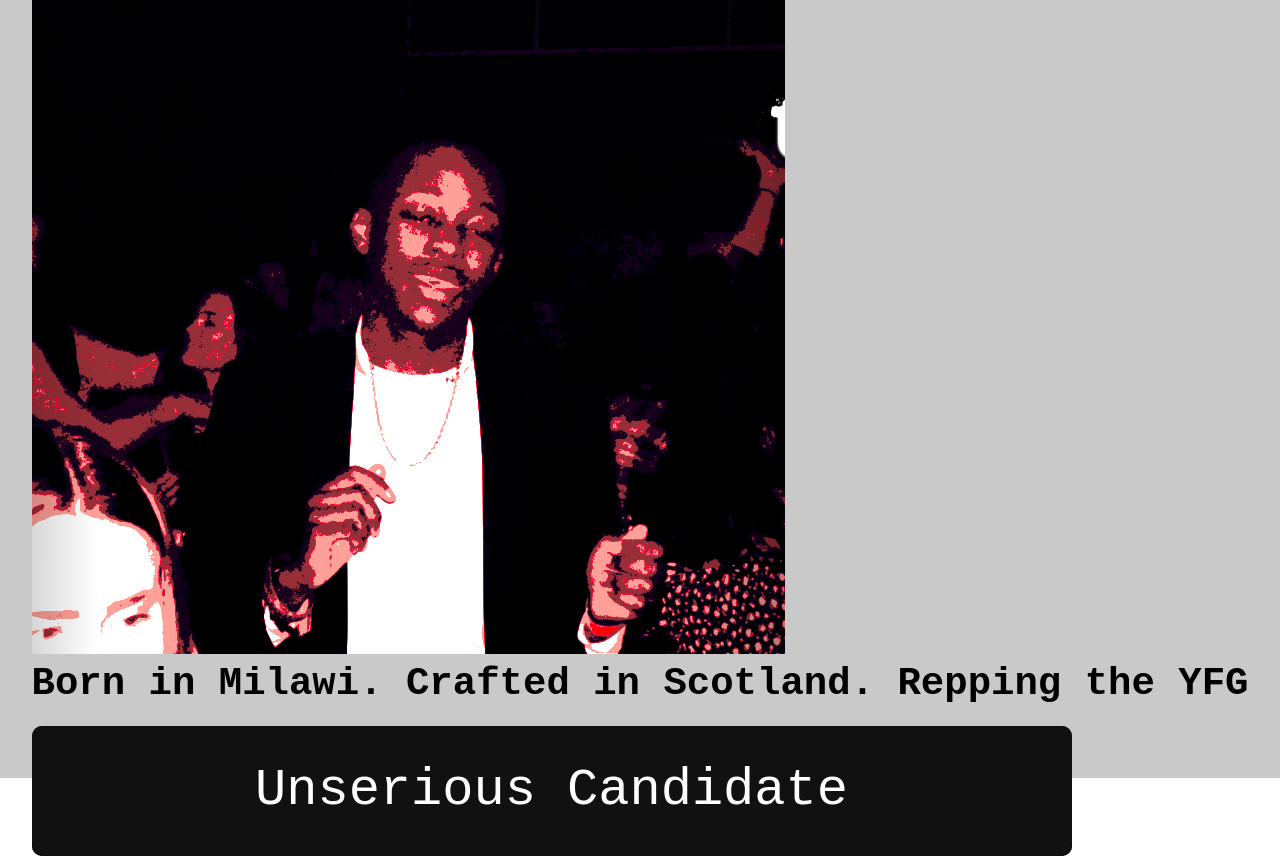
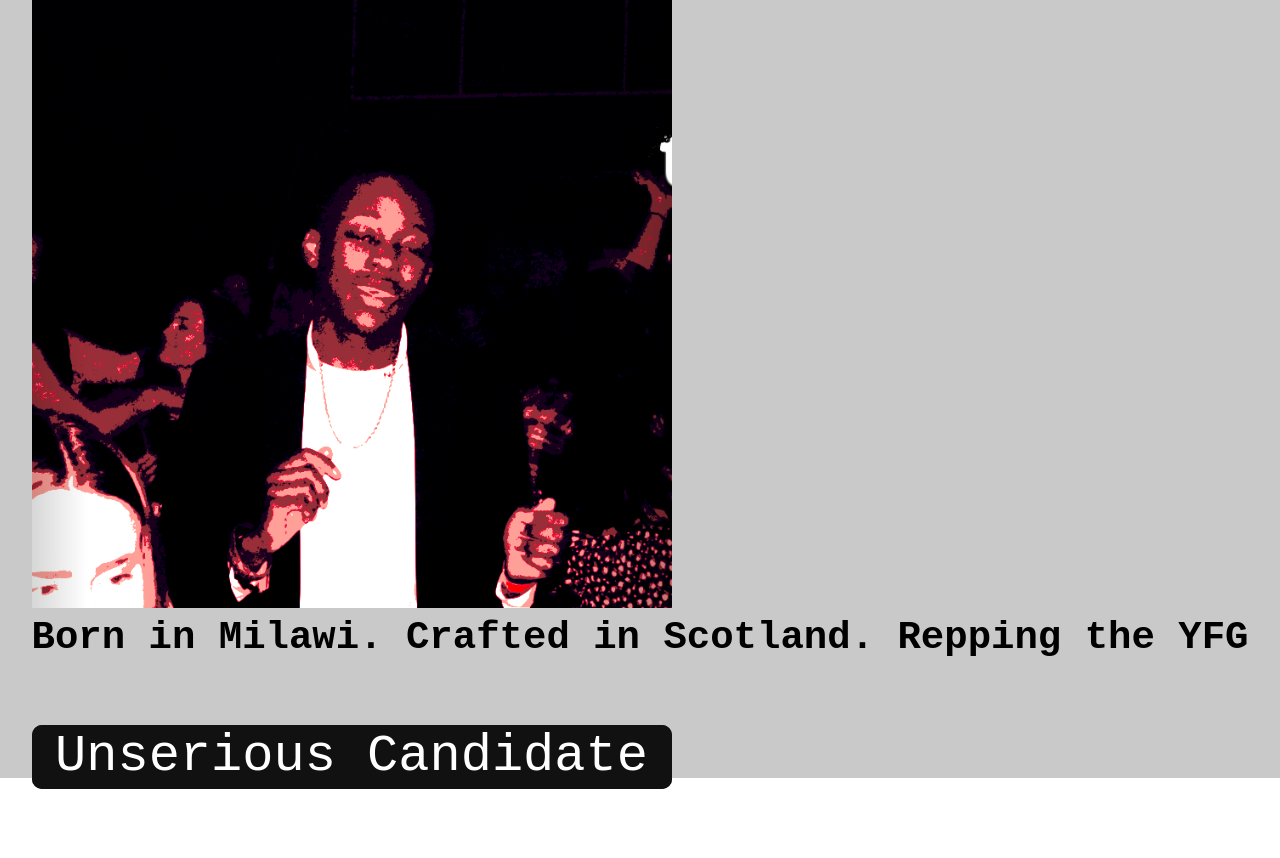
Before and after one commit to isEmmanuelOlowe/akaprince, a plain HTML site: page index.html in a window 1280 px wide. Shown: the part 822-1680 px from the top of the page. After the commit the page ends 1613 px from the top, so only its background shows below. Drawn offline with Linux system fonts and the light colour scheme.

Commit message:
more changes

```diff
--- a/index.css
+++ b/index.css
@@ -49,9 +49,15 @@
 }
 
 #section2 button {
-  margin-top: 20px;
+  margin-top: 5rem;
   font-size: 4rem;
 }
+
+#section2 img {
+height: 80vh;
+width: 80vh;
+}
+
 /**
 NNNNNNNNNNEWWWW
 */
@@ -60,8 +66,8 @@ a {
   text-decoration: none;
 }
 .glow-on-hover {
-    width: 80rem;
-    height: 10rem;
+    width: 50vw;
+    height: 8vh;
     border: none;
     outline: none;
     color: #fff;
--- a/index.html
+++ b/index.html
@@ -20,7 +20,7 @@
       <div class="phrase">
         <h2>Born in Milawi. Crafted in Scotland. Repping the YFG</h2>
       </div>
-      <button class="glow-on-hover" type="button"> <a href="https://l.instagram.com/?u=https%3A%2F%2Fampl.ink%2Fem2op&e=ATNnZ--VmRuY_35l1qTrv5X7jN7u4KVg4MdEBl_omGA9mNrETIyRhZ0yngchAHJ8NKpatbphhI6ZtuP78lJ_mzEJ&s=1">Unserious Candidate</a></button>
+      <button class="glow-on-hover" type="button"> <a href="https://ampl.ink/em2op">Unserious Candidate</a></button>
   </div>
   </div>
   <script src="index.js" charset="utf-8"></script>
```
